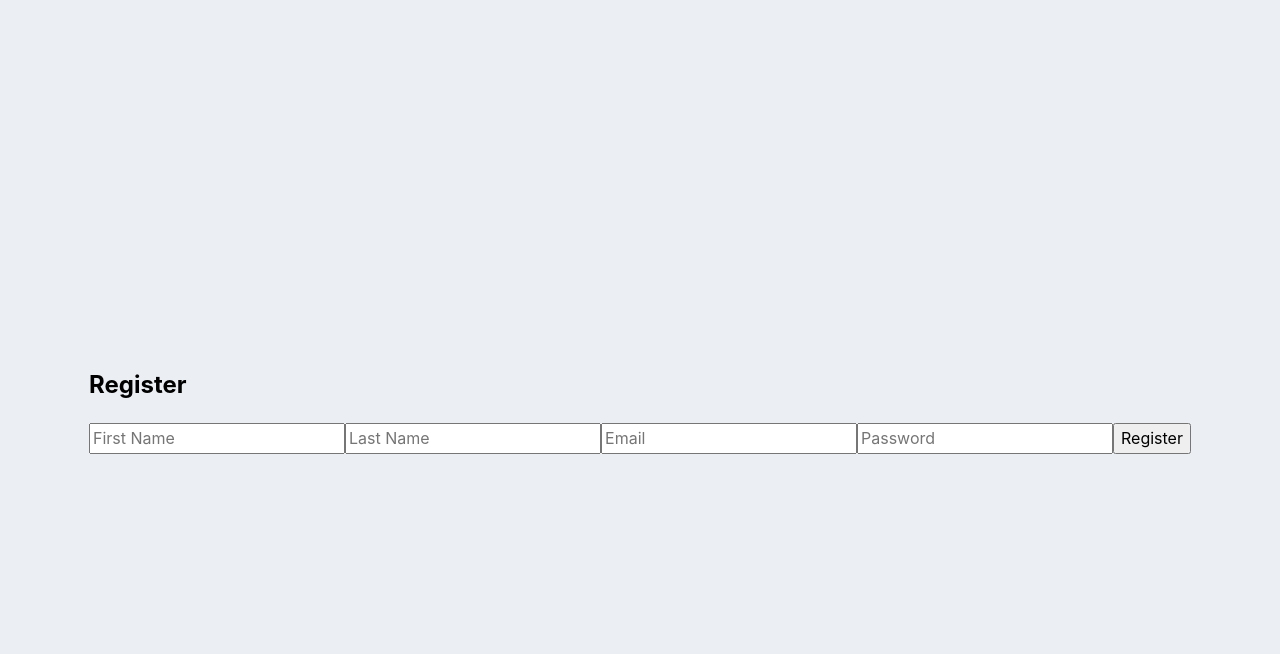
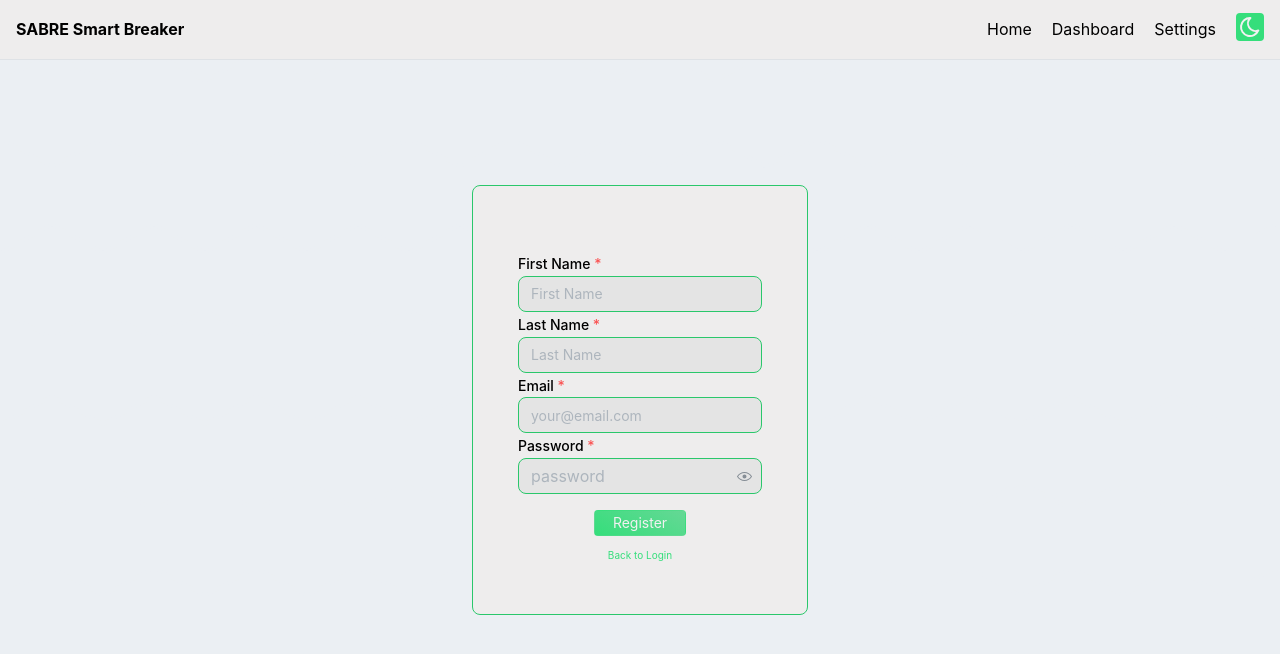
Before and after one commit to Duro233/smartbreaker, a React app in the folder frontend/: page /register in a window 1280 px wide. Shown: the top 654 px of the page. Built offline with nearby package versions, Linux system fonts and the light colour scheme; the HTML template or start-up script is replaced by a standard one.

Commit message:
feat: Added dynamic background
Styled register page to match that of the login page. Added dynamic
hexagonal background for use on form pages.

```diff
--- /dev/null
+++ b/frontend/src/components/background/Background.css
@@ -0,0 +1,43 @@
+.backgroundContainer{
+			position: fixed;
+			overflow: hidden;
+			height: 100vh;
+            width: 100vw;
+			animation: animate 4s linear infinite;
+            z-index: -1;
+            inset: 0;
+        }
+
+		.backgroundRow{
+			display: inline-flex;
+			margin-left: -50px;
+			margin-top: -32px;
+			overflow: visible;
+		}
+		.backgroundRow:nth-child(even){
+			margin-left: 1px;
+		}
+		.hexagon{
+			position: relative;
+			height: 110px;
+			width: 100px;
+			background: var(--app-bg);
+			margin: 1px;
+			clip-path: polygon(50% 0%, 100% 25%, 100% 75%, 50% 100%, 0% 75%, 0% 25%);
+			transition: background 1.3s ease-in
+    }
+		.hexagon:before{
+			content: '';
+			position: absolute;
+			top: 0;
+			left: 0;
+			width: 50%;
+			height: 100%;
+			pointer-events: none;
+			background: rgba(255, 255, 255, 0.004);
+		}
+		.hexagon:hover{
+			transition: 0s;
+			background: var(--app-accent-alt-darker);
+            transform: scale(1.04);
+		}
--- /dev/null
+++ b/frontend/src/components/background/Background.tsx
@@ -0,0 +1,50 @@
+import { useEffect, useState } from 'react';
+import './Background.css'
+
+const ROWS = 35;
+const HEX_WIDTH = 100;
+const HEX_MARGIN = 1;
+const HEX_OVERDRAW = 2;
+
+export default function Background() {
+  const [hexagonsPerRow, setHexagonsPerRow] = useState(10);
+
+  useEffect(() => {
+    const getHexagonsPerRow = () => {
+      if (typeof window === 'undefined') return 10;
+      const hexTotalWidth = HEX_WIDTH + (HEX_MARGIN * 2);
+	  console.log('testtest');
+	  return Math.ceil(window.innerWidth / hexTotalWidth) + HEX_OVERDRAW;
+    };
+
+    let timeoutId: number | undefined;
+
+    const updateCount = () => {
+      if (timeoutId) window.clearTimeout(timeoutId);
+	  timeoutId = window.setTimeout(() => {
+        setHexagonsPerRow(getHexagonsPerRow());
+      }, 50);
+    };
+
+    updateCount();
+    window.addEventListener('resize', updateCount);
+    return () => {
+      if (timeoutId) window.clearTimeout(timeoutId);
+      window.removeEventListener('resize', updateCount);
+    };
+  }, []);
+
+return (
+
+  <div className="backgroundContainer">
+		{Array.from({ length: ROWS }).map((_, rowIndex) => (
+			<div className="backgroundRow" key={`row-${rowIndex}`}>
+				{Array.from({ length: hexagonsPerRow }).map((__, hexIndex) => (
+					<div className="hexagon" key={`hex-${rowIndex}-${hexIndex}`}></div>
+				))}
+			</div>
+		))}
+	</div>
+
+  );
+}
--- a/frontend/src/components/navigation.tsx
+++ b/frontend/src/components/navigation.tsx
@@ -21,7 +21,7 @@ export default function Navigation() {
   //const [toggleNight, setToggleNight] = useState(true);
   const { setColorScheme, toggleColorScheme } = useMantineColorScheme();
   const computed = useComputedColorScheme('light', {getInitialValueInEffect : true})
-  const links = ['Home', 'Dashboard', 'Settings'];
+  const links = ['Home', 'Dashboard', 'Settings']; // placeholder for now
 
   return (
     <AppShell
@@ -43,7 +43,7 @@ export default function Navigation() {
               onClick={toggle}
               className="hamburger"
               hiddenFrom="sm"
-              size="sm"
+              size="md"
             />
             <Text fw={700}>SABRE Smart Breaker</Text>
           </Group>
--- a/frontend/src/index.css
+++ b/frontend/src/index.css
@@ -68,13 +68,18 @@
 
   transition: background 0.2s ease-in-out;
   transition: box-shadow 0.1s ease-in-out, transform 0.2s ease;
-  height: calc(1.6rem * var(--mantine-scale))
+  height: calc(1.6rem * var(--mantine-scale));
+  touch-action: manipulation;
 }
 .mantine-Button-root[data-variant="primary"]:hover {
   background: var(--app-button-hover);
   box-shadow: 0 1px 15px 1px color-mix(in srgb, var(--app-accent-alt-lighter) 30%, transparent); /* have to do this with glow to actually use variable css styles */
   transform: scale(1.1);
   }
+.mantine-Button-root[data-variant="primary"]:active
+{
+  transform: translateY(2px) scale(1.1);
+}
 
 
 /* Secondary Button */
@@ -95,6 +100,10 @@
     0 0 12px color-mix(in srgb, var(--app-button-sec-hover) 35%, transparent),
     0 0 12px color-mix(in srgb, var(--app-button-sec-hover) 35%, transparent),
     0 0 12px color-mix(in srgb, var(--app-button-sec-hover) 35%, transparent);
+}
+.mantine-Button-root[data-variant="secondary"]:active
+{
+  transform: translateY(2px) scale(1.1);
 }
 .mantine-Button-label{
   overflow: visible;
@@ -134,7 +143,7 @@
   background-color: var(--app-accent-alt-lighter);
   color: var(--app-accent-text);
   box-shadow: 0 1px 15px 1px color-mix(in srgb, var(--app-accent-alt-lighter) 30%, transparent); /* have to do this with glow to actually use variable css styles */
-  transform: scale(1.03);
+  transform: scale(1.1);
 }
 
 
@@ -168,7 +177,6 @@
   border-width: 1px;
   box-shadow: none;
   transition: border-color 0.1s ease-in-out;
-
 }
 .prim-text-fields:focus-within
 {
@@ -178,7 +186,7 @@
 /* Navbar Hamburger (Mobile) */
 .hamburger
 {
-  --burger-color: var(--app-accent-alt-darker);
+  --burger-color: color-mix(in srgb, var(--app-accent-alt-lighter) 90%, white);
 }
 
 
@@ -194,12 +202,14 @@
 
 body {
   background-color: var(--app-bg);
+  position: relative;
+  display: flex;
   margin: 0;
-  display: flex;
   place-items: center;
   justify-content: center;
   min-width: 320px;
   min-height: 100vh;
+  z-index: -99;
 }
 
 h1 {
--- a/frontend/src/pages/LoginPage.tsx
+++ b/frontend/src/pages/LoginPage.tsx
@@ -5,6 +5,7 @@ import { Button, Stack, TextInput, PasswordInput} from '@mantine/core';
 import { useForm } from '@mantine/form';
 
 import Navigation from '../components/navigation';
+import Background from '../components/background/background';
 
 //import classes from '../../src/index.css';
 //import '../index.css';
@@ -53,7 +54,8 @@ return (
     <div>
         <Navigation />
     </div>
-  <form onSubmit={form.onSubmit((values) => handleSubmit(values))} className='form-borders'>
+  <div>
+    <form onSubmit={form.onSubmit((values) => handleSubmit(values))} className='form-borders' style={{padding : '65px 35px 50px 35px'}}>
         <TextInput
         withAsterisk
         label="Email"
@@ -84,6 +86,8 @@ return (
         <Button variant="secondary" onClick={handleRegisterRedirect}>Get Registered</Button>
       </Stack>
     </form>
+    <Background />
+    </div>
     </div>
   );
 }
--- a/frontend/src/pages/RegisterPage.tsx
+++ b/frontend/src/pages/RegisterPage.tsx
@@ -1,22 +1,32 @@
-import { useState } from 'react';
 import { registerUser } from '../routes/auth';
 
+import { Button, Stack, TextInput, PasswordInput} from '@mantine/core';
+import { useForm } from '@mantine/form';
+
+import Navigation from '../components/navigation';
+import Background from '../components/background/background';
+
 export default function Register() {
-  const [form, setForm] = useState({
-    firstName: '',
-    lastName: '',
-    email: '',
-    password: ''
+  const form = useForm({
+    mode: 'uncontrolled',
+    initialValues: {
+      firstName: '',
+      lastName: '',
+      email: '',
+      password: ''
+    },
+
+    validate: {
+      firstName: (value) => (value.trim().length === 0 ? 'First name is required' : null),
+      lastName: (value) => (value.trim().length === 0 ? 'Last name is required' : null),
+      email: (value) => (/^\S+@\S+$/.test(value) ? null : 'Invalid email'),
+      password: (value) => (value.length < 6) ? 'Password should includde at least 6 chars' : null
+    },
   });
 
-  const handleChange = (e: React.ChangeEvent<HTMLInputElement>) => {
-    setForm({ ...form, [e.target.name]: e.target.value });
-  };
-
-  const handleSubmit = async (e: React.FormEvent) => {
-    e.preventDefault();
+  const handleSubmit = async (values : any) => {
     try {
-      const res = await registerUser(form);
+      const res = await registerUser(values);
       if(res.status === 201)
       {
         console.log("Registration Success");
@@ -27,14 +37,62 @@ export default function Register() {
     }
   };
 
+  const handleLoginRedirect = () =>
+  {
+    window.location.href = '/login';
+  }
+
   return (
-    <form onSubmit={handleSubmit}>
-      <h2>Register</h2>
-      <input name="firstName" placeholder="First Name" onChange={handleChange} />
-      <input name="lastName" placeholder="Last Name" onChange={handleChange} />
-      <input name="email" placeholder="Email" onChange={handleChange} />
-      <input name="password" type="password" placeholder="Password" onChange={handleChange} />
-      <button type="submit">Register</button>
-    </form>
+    <div>
+      <div>
+        <Navigation />
+      </div>
+      <div>
+      <form onSubmit={form.onSubmit((values) => handleSubmit(values))} className='form-borders' style={{padding : '65px 45px 50px 45px'}}>
+
+        <TextInput
+          withAsterisk
+          label="First Name"
+          placeholder="First Name"
+          classNames={{ input : 'prim-text-fields'}}
+          key={form.key('firstName')}
+          {...form.getInputProps('firstName')}
+        />
+
+        <TextInput
+          withAsterisk
+          label="Last Name"
+          placeholder="Last Name"
+          classNames={{ input : 'prim-text-fields'}}
+          key={form.key('lastName')}
+          {...form.getInputProps('lastName')}
+        />
+
+        <TextInput
+          withAsterisk
+          label="Email"
+          placeholder="your@email.com"
+          classNames={{ input : 'prim-text-fields'}}
+          key={form.key('email')}
+          {...form.getInputProps('email')}
+        />
+
+        <PasswordInput
+          withAsterisk
+          label="Password"
+          placeholder="password"
+          classNames={{ input : 'prim-text-fields'}}
+          key={form.key('password')}
+          {...form.getInputProps('password')}
+        />
+
+        <Stack justify="center" align='center' gap='xs' mt="md">
+          <Button variant="primary" type="submit">Register</Button>
+          <Button variant="secondary" onClick={handleLoginRedirect}>Back to Login</Button>
+        </Stack>
+      </form>
+    <Background />
+    </div>
+    </div>
   );
 }
```
